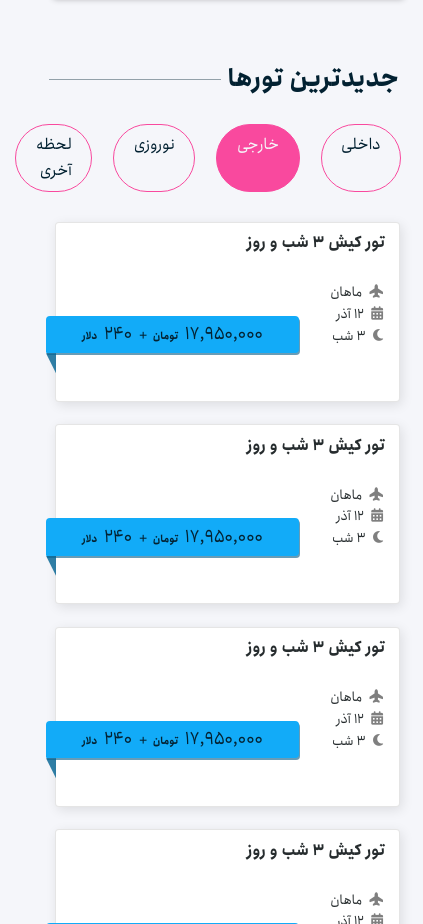
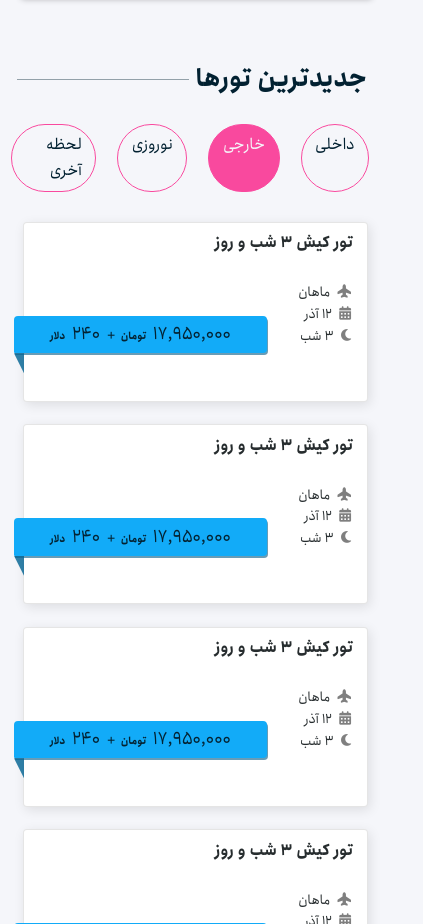
Before and after one commit to ronin199800/PinkTrip-travel-agancy, a plain HTML site: page index.html in a window 390 px wide. Shown: the part 4380-5304 px from the top of the page, 423 px wide, since content can reach past the window. Drawn offline with nearby package versions, Linux system fonts and the light colour scheme.

Commit message:
mobile responsive bug in github pages

```diff
--- a/main.css
+++ b/main.css
@@ -94,6 +94,7 @@ html{
     font-size: var(--font-size);
     font-family: var(--primary-font);
     color: var(--text-primary);
+    overflow: hidden !important;
 }
 *{
     box-sizing: border-box;
@@ -1561,6 +1562,6 @@ footer button{
 /*bugs*/
 @media screen and (max-width:576px) {
     .new-tour-container .tour-head > span{
-        padding: .5rem 1.3rem !important;
-    }
-}
+        padding: .5rem .9rem !important;
+    }
+}
```
